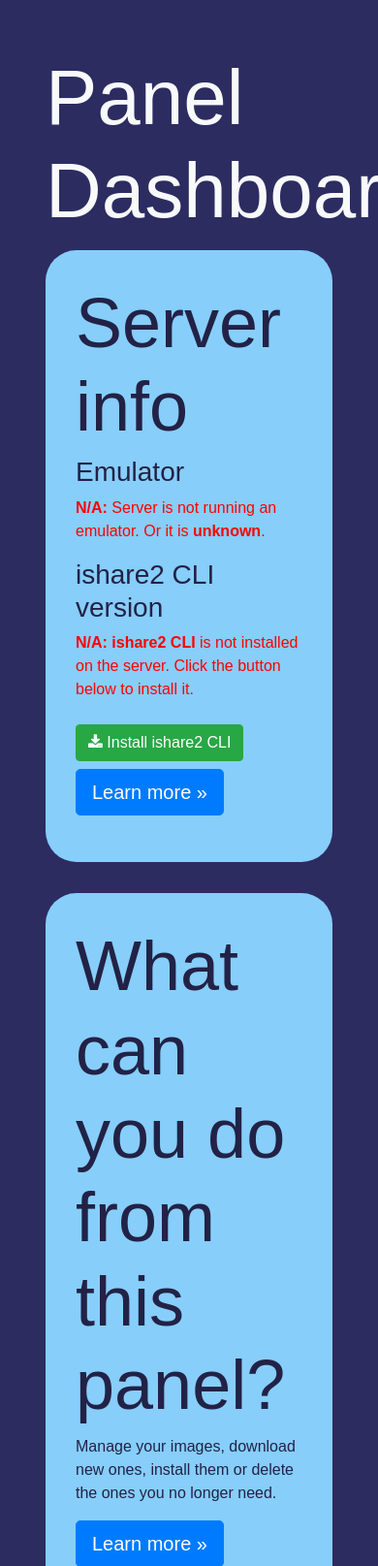
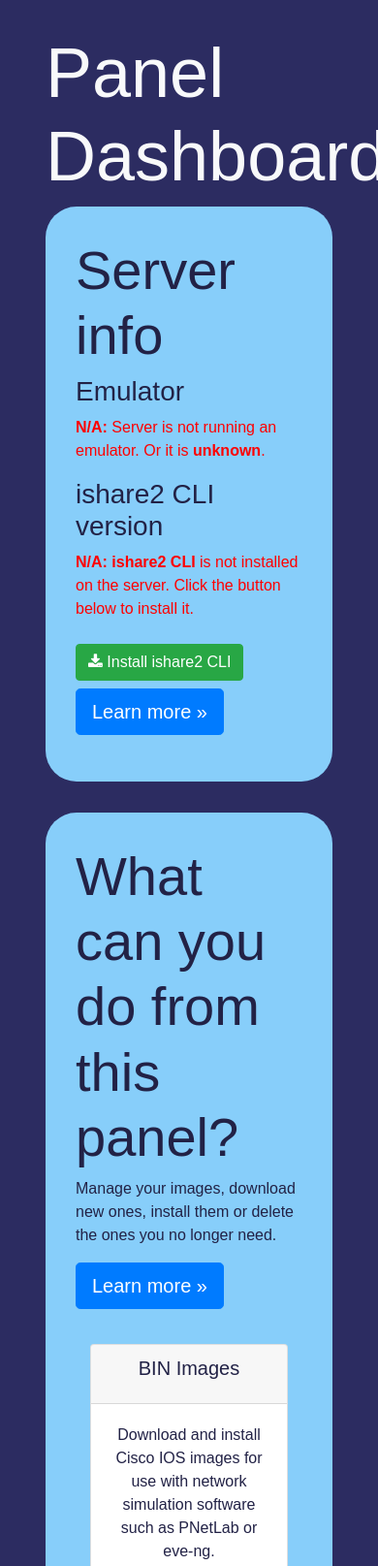
Before and after one commit to ishare2-org/ishare2-web-gui, a FastAPI app: page / in a window 390 px wide. Shown: the part 56-1671 px from the top of the page at 97% size. Run offline with FastAPI, Linux system fonts and the light colour scheme; data that the repository does not hold is empty; some libraries are stand-ins or nearby versions.

Commit message:
Making it responsive

```diff
--- a/web_app/src/components/dashboard.html
+++ b/web_app/src/components/dashboard.html
@@ -1,6 +1,6 @@
 <div class="jumbotron">
     <div class="container">
-        <h1 class="display-3">Server info</h1>
+        <h3 class="display-4">Server info</h3>
         <h3>Emulator</h3>
         {% if emulator_version != 'N/A' %}
         <p>Server is running <strong>{{ emulator_version }}</strong> emulator.</p>
@@ -28,7 +28,7 @@
 </div>
 <div class="jumbotron">
     <div class="container">
-        <h1 class="display-3">What can you do from this panel?</h1>
+        <h3 class="display-4">What can you do from this panel?</h3>
         <p>Manage your images, download new ones, install them or delete the ones you no longer need.</p>
         <p><a class="btn btn-primary btn-lg" href="#" role="button">Learn more »</a></p>
         <div class="card-deck">
--- a/web_app/src/pages/index.html
+++ b/web_app/src/pages/index.html
@@ -9,7 +9,7 @@
     <div class="container">
       <div class="row">
         <div class="col">
-          <h1 class="display-3 bd-title">Panel Dashboard</h1>
+          <h2 class="display-3">Panel Dashboard</h2>
           {% include 'components/dashboard.html' %}
         </div>
       </div>
--- a/web_app/src/static/styles/styles.css
+++ b/web_app/src/static/styles/styles.css
@@ -265,6 +265,6 @@ footer {
 
 @media (min-width: 576px) {
   .jumbotron {
-    padding: 4rem 2rem;
+    padding: 2rem 1rem;
   }
 }
```
